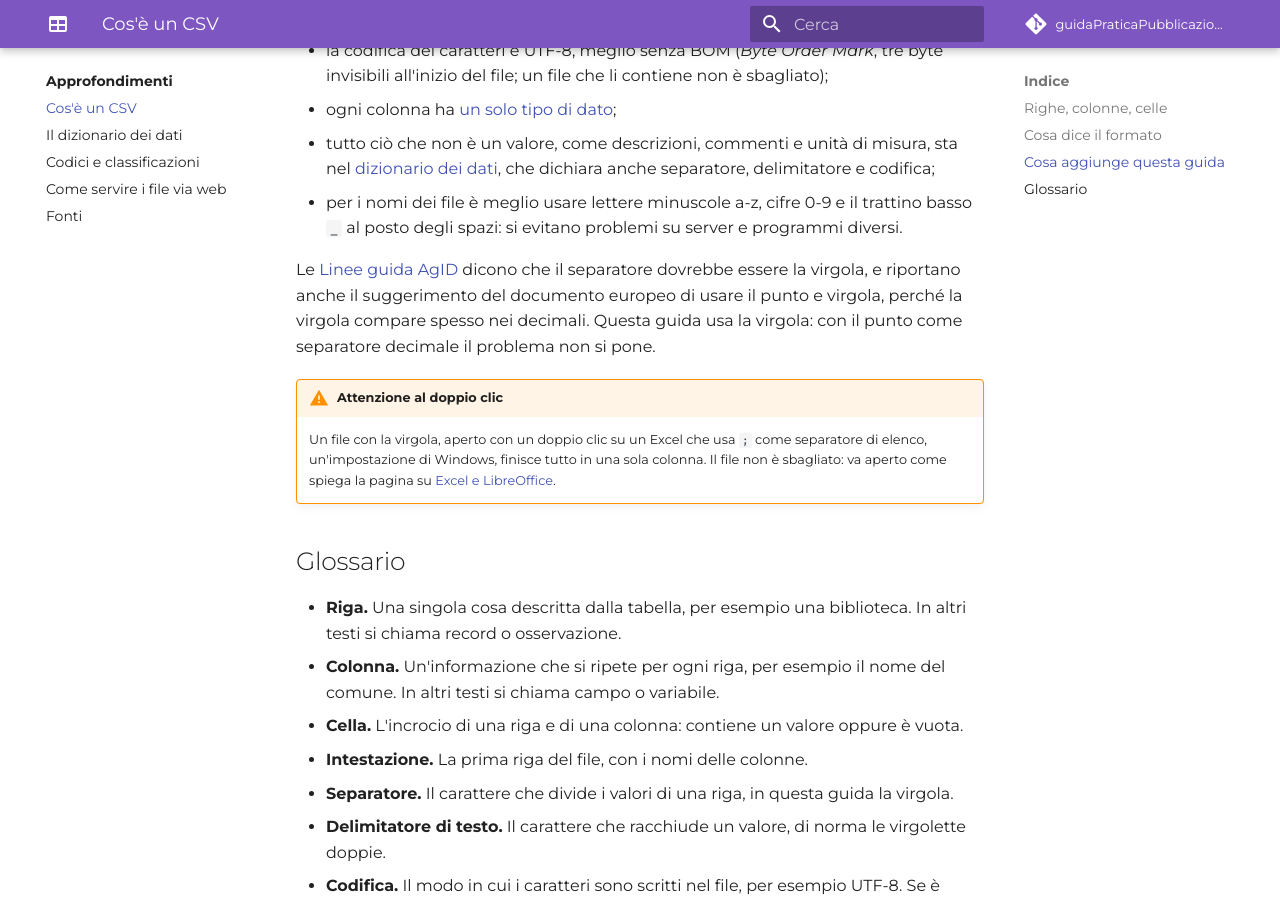
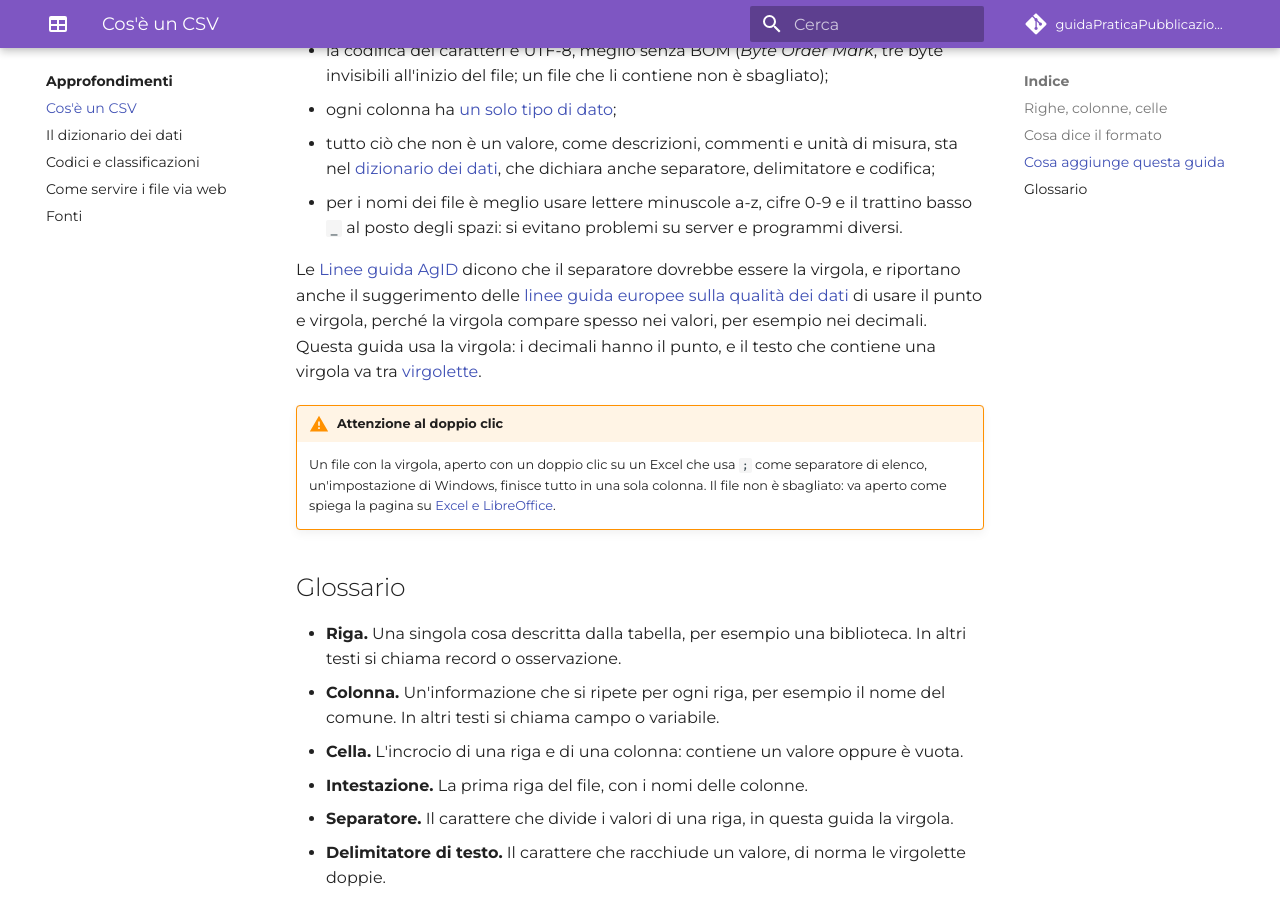
Before and after one commit to ondata/guidaPraticaPubblicazioneCSV, an MkDocs documentation site: the page built from docs/guida/formato_dati_tabellari.md, in a window 1280 px wide and 900 px high, scrolled down 2074 px. Built offline with MkDocs 1.6.1 and Material for MkDocs 9.7.7, drawn with Linux system fonts in a browser that asks for light colours; comment, search, counter and statistics services are not loaded.

Commit message:
docs: separatore e AgID, data in inglese, registro
Co-Authored-By: Claude Opus 5.5 <noreply@anthropic.com>
Claude-Session: https://claude.ai/code/session_01RCCNPKrWt4tp2kKJYeM5Rt

```diff
--- a/docs/guida/formato_dati_tabellari.md
+++ b/docs/guida/formato_dati_tabellari.md
@@ -61,7 +61,7 @@ La RFC lascia aperte alcune scelte. Questa guida le chiude, e le regole ne spieg
 - tutto ciò che non è un valore, come descrizioni, commenti e unità di misura, sta nel [dizionario dei dati](dizionario_dati.md), che dichiara anche separatore, delimitatore e codifica;
 - per i nomi dei file è meglio usare lettere minuscole a-z, cifre 0-9 e il trattino basso `_` al posto degli spazi: si evitano problemi su server e programmi diversi.
 
-Le [Linee guida AgID](https://ondata.github.io/linee-guida-opendata/allegato-B.html#csv) dicono che il separatore dovrebbe essere la virgola, e riportano anche il suggerimento del documento europeo di usare il punto e virgola, perché la virgola compare spesso nei decimali. Questa guida usa la virgola: con il punto come separatore decimale il problema non si pone.
+Le [Linee guida AgID](https://ondata.github.io/linee-guida-opendata/allegato-B.html#csv) dicono che il separatore dovrebbe essere la virgola, e riportano anche il suggerimento delle [linee guida europee sulla qualità dei dati](https://op.europa.eu/webpub/op/data-quality-guidelines/en/) di usare il punto e virgola, perché la virgola compare spesso nei valori, per esempio nei decimali. Questa guida usa la virgola: i decimali hanno il punto, e il testo che contiene una virgola va tra [virgolette](linee_guida_pubblicazione/P10_campi_tipo_testo.md).
 
 !!! warning "Attenzione al doppio clic"
 
```
Also changed, not shown: CHANGELOG.md (+1 -1 lines), LOG.md (+1 -0 lines), docs/guida/linee_guida_pubblicazione/Linee_guida_importazione_esportazione.md (+1 -1 lines).
